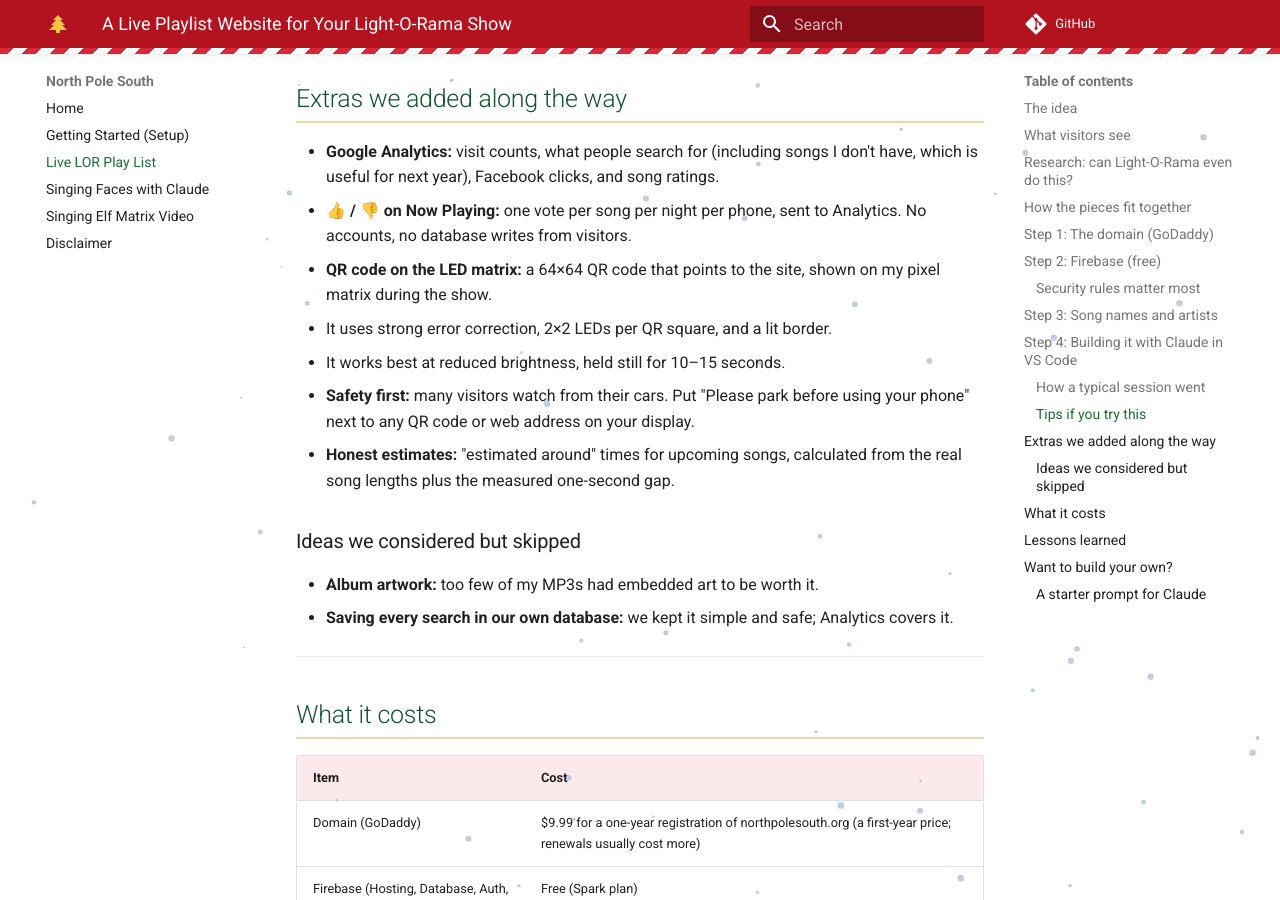
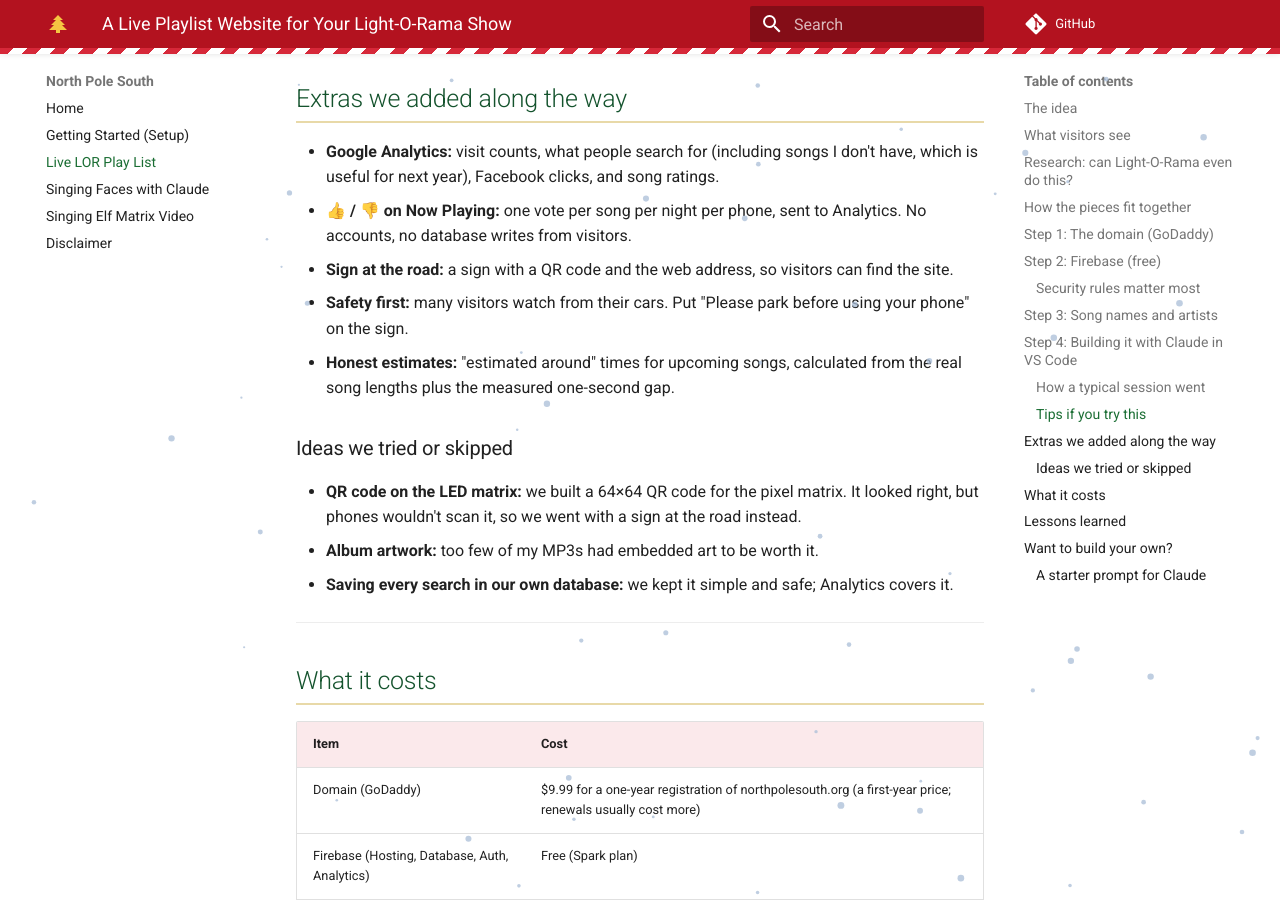
Before and after one commit to northpolesouth/northpolesouth.github.io, an MkDocs documentation site: the page built from docs/live-lor-playlist.md, in a window 1280 px wide and 900 px high, scrolled down 6489 px. Built offline with MkDocs 1.6.1 and Material for MkDocs 9.7.7, drawn with Linux system fonts in a browser that asks for light colours; some web fonts are replaced; comment, search, counter and statistics services are not loaded; some of the changed text lies outside the part shown.

Commit message:
Use .loredit extension; replace matrix QR code with road sign
- getting-started: LOR S5+ sequences are .loredit, not .lms
- live-lor-playlist: matrix QR code wouldn't scan, so visitors now
  find the site from a road sign with a QR code and the web address

Co-Authored-By: Claude Opus 5.5 <noreply@anthropic.com>

```diff
--- a/docs/live-lor-playlist.md
+++ b/docs/live-lor-playlist.md
@@ -20,7 +20,7 @@ I thought it would be cool if anyone watching could pull out their phone and see
 - a search box to find out whether a song is in the show and roughly when it's coming up,
 - which FM station to tune to, and the show schedule.
 
-Nobody should have to install an app or sign up. A QR code on the display, or the address on a sign, takes them straight to the page.
+Nobody should have to install an app or sign up. A sign at the road with a QR code and the web address takes them straight to the page.
 
 I've been a Light-O-Rama user almost from the beginning. By trade I'm a technical writer, not a web developer. This primer covers what I learned, the pieces I used, and how I worked with an AI coding assistant (Claude, inside VS Code) to build it.
 
@@ -195,14 +195,13 @@ I built this with **Claude Code**, Anthropic's AI coding assistant, running as a
 
 - **Google Analytics:** visit counts, what people search for (including songs I don't have, which is useful for next year), Facebook clicks, and song ratings.
 - **👍 / 👎 on Now Playing:** one vote per song per night per phone, sent to Analytics. No accounts, no database writes from visitors.
-- **QR code on the LED matrix:** a 64×64 QR code that points to the site, shown on my pixel matrix during the show.
-  - It uses strong error correction, 2×2 LEDs per QR square, and a lit border.
-  - It works best at reduced brightness, held still for 10–15 seconds.
-  - **Safety first:** many visitors watch from their cars. Put "Please park before using your phone" next to any QR code or web address on your display.
+- **Sign at the road:** a sign with a QR code and the web address, so visitors can find the site.
+  - **Safety first:** many visitors watch from their cars. Put "Please park before using your phone" on the sign.
 - **Honest estimates:** "estimated around" times for upcoming songs, calculated from the real song lengths plus the measured one-second gap.
 
-### Ideas we considered but skipped
+### Ideas we tried or skipped
 
+- **QR code on the LED matrix:** we built a 64×64 QR code for the pixel matrix. It looked right, but phones wouldn't scan it, so we went with a sign at the road instead.
 - **Album artwork:** too few of my MP3s had embedded art to be worth it.
 - **Saving every search in our own database:** we kept it simple and safe; Analytics covers it.
 
@@ -242,7 +241,7 @@ A rough checklist:
 4. Write strict **database rules**: public read for one record, write only for the bridge.
 5. Set up the **bridge** on the show computer and have Windows start it automatically.
 6. Build the **website**: Now Playing, Up Next, search, schedule, how to listen.
-7. **Test with real shows**, then deploy and put a QR code or sign on your display.
+7. **Test with real shows**, then deploy and put up a sign at the road with a QR code and the web address.
 
 ### A starter prompt for Claude
 
```
Also changed, not shown: docs/getting-started.md (+2 -2 lines).
